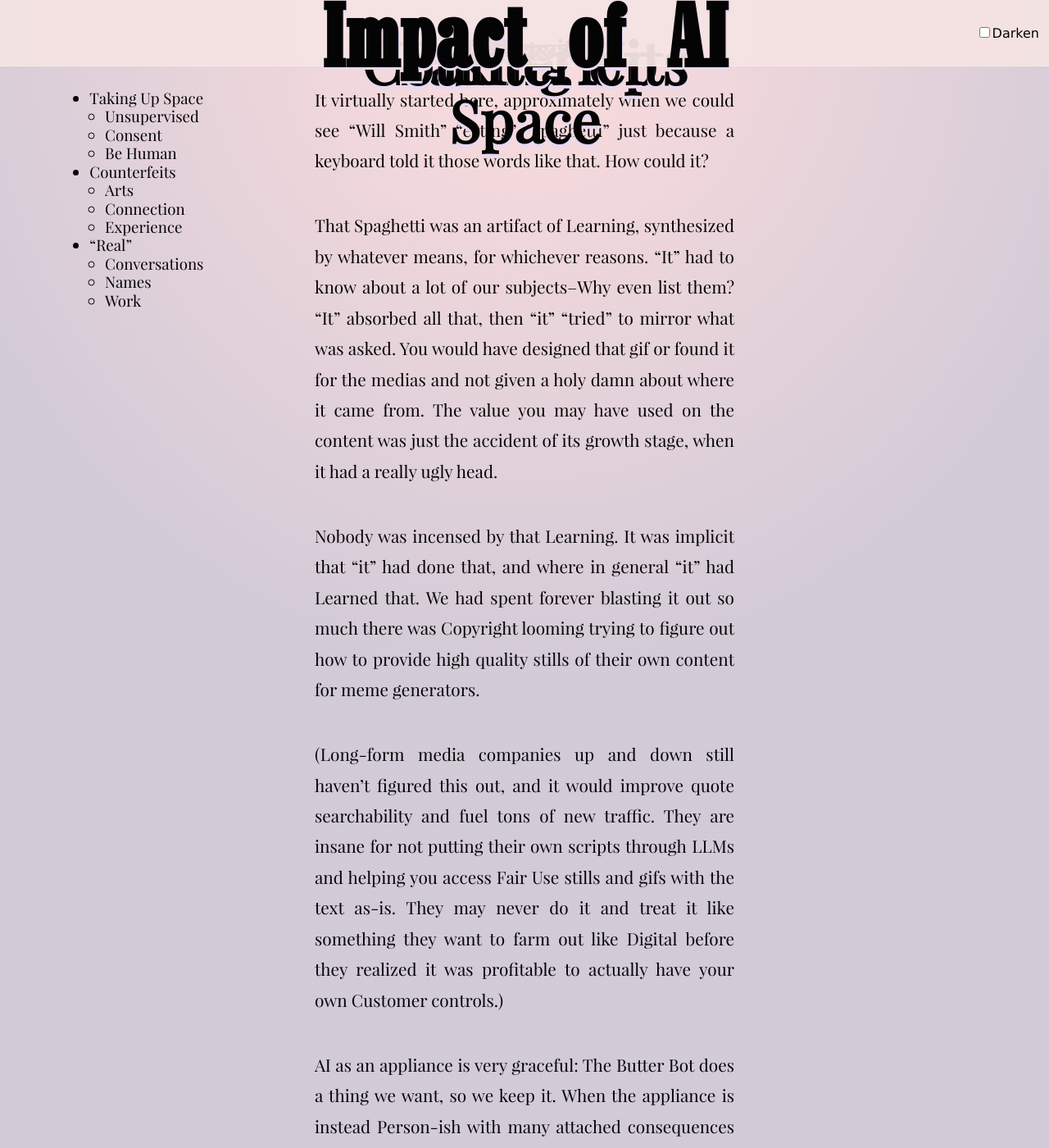
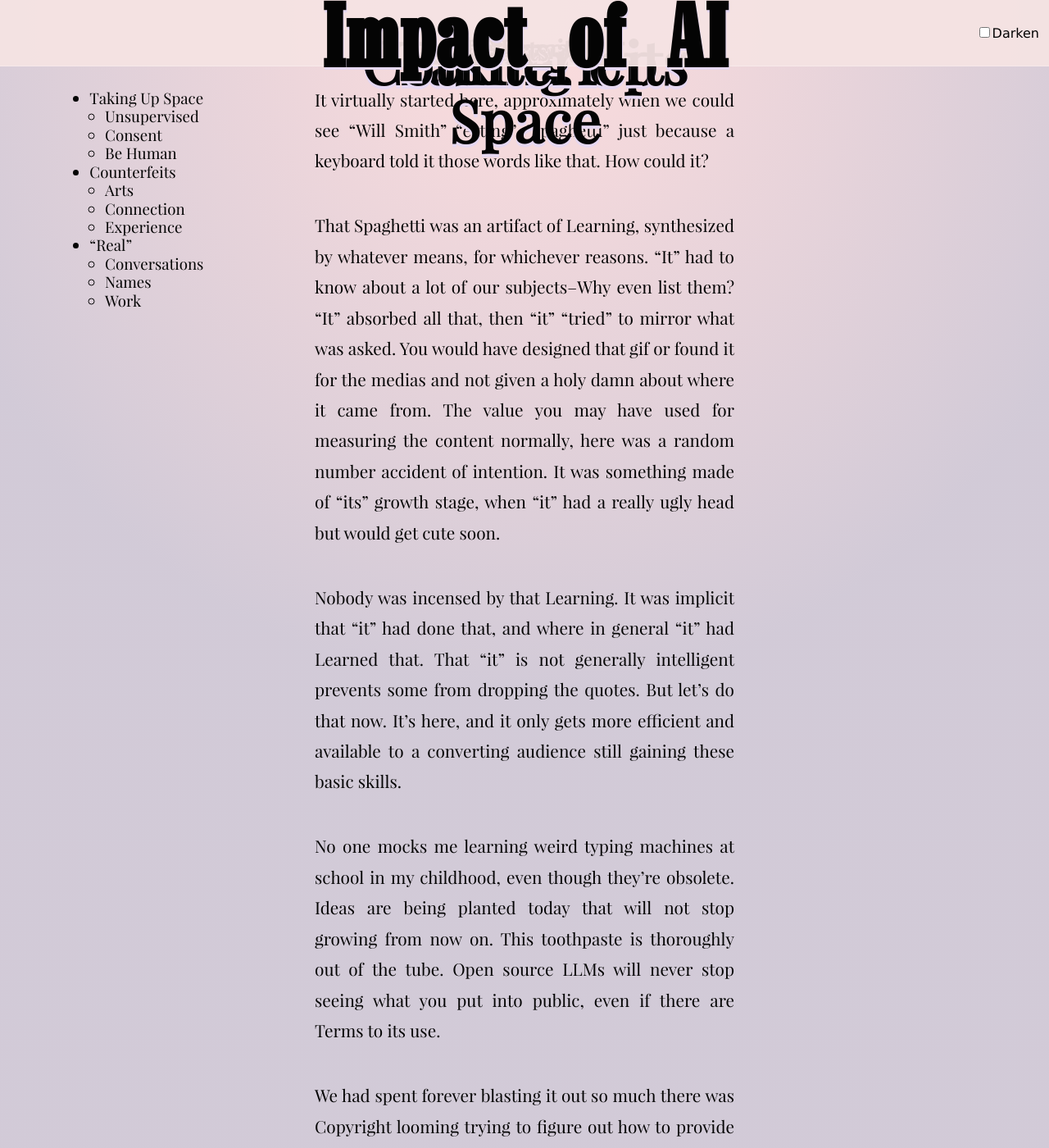
Before and after one commit to tiliv/antibody, a Jekyll site: the page built from docs/journal/autumn-ryan-Impact-of-AI/index.md, in a window 1280 px wide and 1400 px high, scrolled down 21604 px. Shown: the whole window at 82% size. Built offline with Jekyll 4.4.1, drawn with Linux system fonts in a browser that asks for light colours; some of the changed text lies outside the part shown.

Commit message:
Build a better transition

```diff
--- a/docs/journal/autumn-ryan-Impact-of-AI/index.md
+++ b/docs/journal/autumn-ryan-Impact-of-AI/index.md
@@ -197,11 +197,15 @@ AI will have a map of each of us to fill in as many dimensions as their paramete
 
 It virtually started here, approximately when we could see "Will Smith" "eating" "spaghetti" just because a keyboard told it those words like that. How could it?
 
-That Spaghetti was an artifact of Learning, synthesized by whatever means, for whichever reasons. "It" had to know about a lot of our subjects--Why even list them? "It" absorbed all that, then "it" "tried" to mirror what was asked. You would have designed that gif or found it for the medias and not given a holy damn about where it came from. The value you may have used on the content was just the accident of its growth stage, when it had a really ugly head.
+That Spaghetti was an artifact of Learning, synthesized by whatever means, for whichever reasons. "It" had to know about a lot of our subjects--Why even list them? "It" absorbed all that, then "it" "tried" to mirror what was asked. You would have designed that gif or found it for the medias and not given a holy damn about where it came from. The value you may have used for measuring the content normally, here was a random number accident of intention. It was something made of "its" growth stage, when "it" had a really ugly head but would get cute soon.
 
-Nobody was incensed by that Learning. It was implicit that "it" had done that, and where in general "it" had Learned that. We had spent forever blasting it out so much there was Copyright looming trying to figure out how to provide high quality stills of their own content for meme generators.
+Nobody was incensed by that Learning. It was implicit that "it" had done that, and where in general "it" had Learned that. That "it" is not generally intelligent prevents some from dropping the quotes. But let's do that now. It's here, and it only gets more efficient and available to a converting audience still gaining these basic skills.
 
-(Long-form media companies up and down still haven't figured this out, and it would improve quote searchability and fuel tons of new traffic. They are insane for not putting their own scripts through LLMs and helping you access Fair Use stills and gifs with the text as-is. They may never do it and treat it like something they want to farm out like Digital before they realized it was profitable to actually have your own Customer controls.)
+No one mocks me learning weird typing machines at school in my childhood, even though they're obsolete. Ideas are being planted today that will not stop growing from now on. This toothpaste is thoroughly out of the tube. Open source LLMs will never stop seeing what you put into public, even if there are Terms to its use.
+
+We had spent forever blasting it out so much there was Copyright looming trying to figure out how to provide high quality stills of their own content for meme generators.
+
+(Long-form media companies up and down still haven't figured out, and it would improve quote searchability and fuel tons of new traffic. They are insane for not putting their own scripts through LLMs and helping you access Fair Use stills and gifs with the text as-is. They may never do it and treat it like something they want to farm out like Digital before they realized it was profitable to actually have your own Customer controls.)
 
 AI as an appliance is very graceful: The Butter Bot does a thing we want, so we keep it. When the appliance is instead Person-ish with many attached consequences of interaction, living with it is a relationship that you will manage every day, like the return of Furby with a 5G vengeance.
 
```
